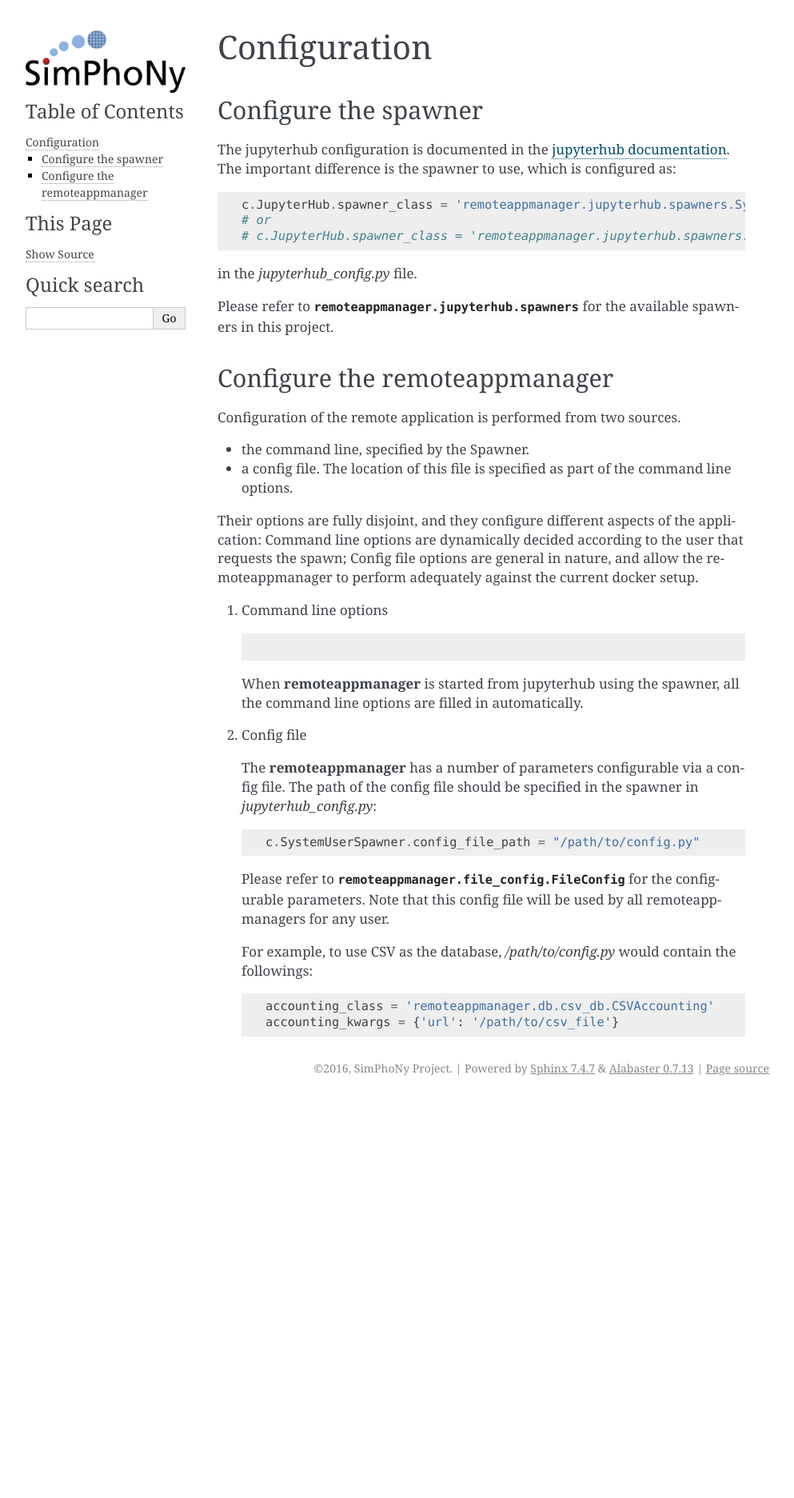
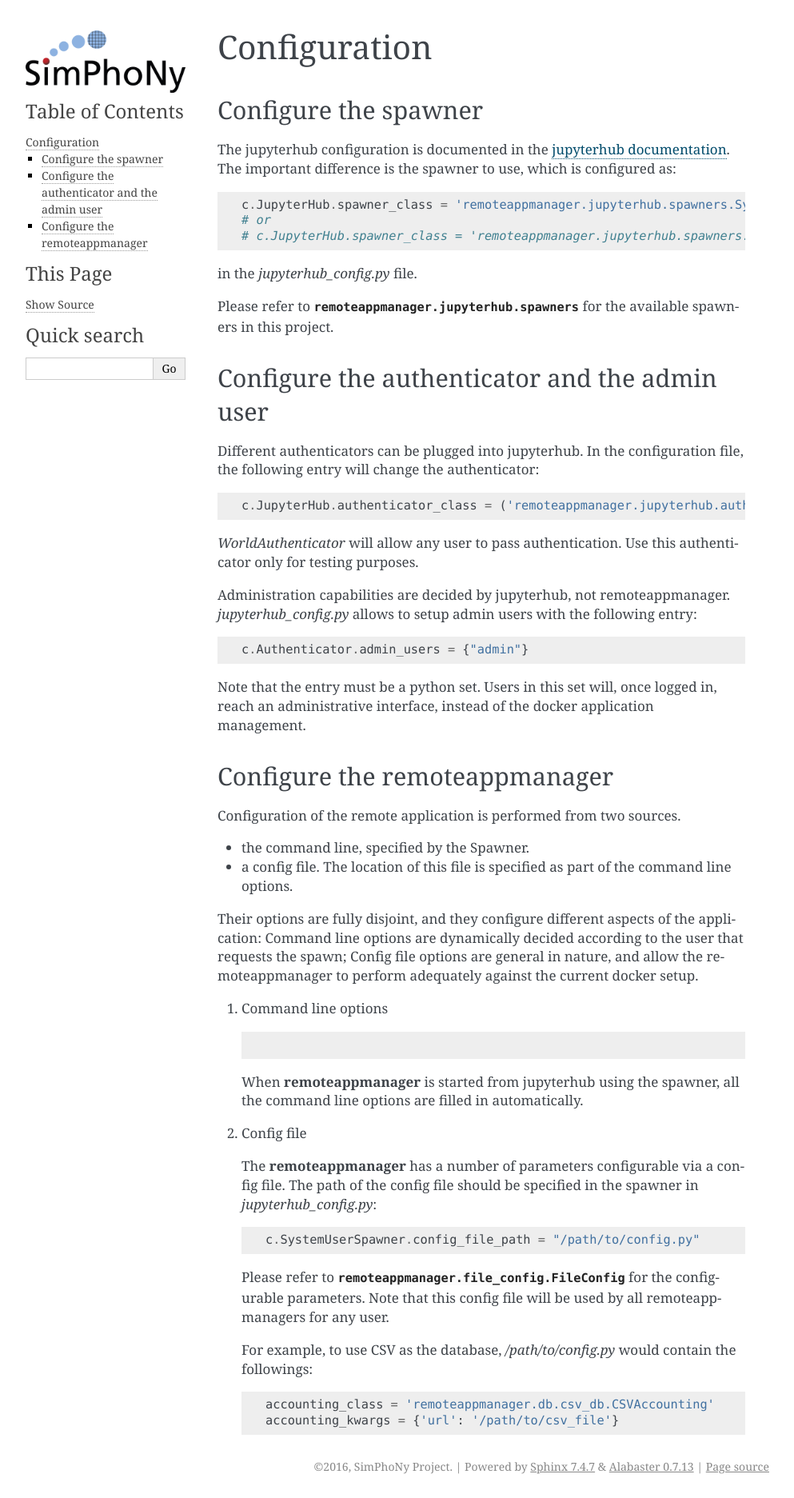
Before and after one commit to simphony/simphony-remote, a Sphinx documentation site: the page built from doc/source/configuration.rst, in a window 1280 px wide. Shown: the whole page at 80% size, without its empty margins (148-1141 px from the left). Built offline with Sphinx 7.4.7, drawn with Linux system fonts in a browser that asks for light colours; pages that are not in the unit, such as notebooks, are missing from menus; before the commit the page ends 1375 px from its top, so only the background shows below that.

Commit message:
Documentation for administrative feature

```diff
--- a/doc/source/configuration.rst
+++ b/doc/source/configuration.rst
@@ -19,6 +19,26 @@ in the `jupyterhub_config.py` file.
 Please refer to :py:mod:`remoteappmanager.jupyterhub.spawners` for the available spawners
 in this project.
 
+
+Configure the authenticator and the admin user
+----------------------------------------------
+
+Different authenticators can be plugged into jupyterhub. In the configuration
+file, the following entry will change the authenticator::
+
+     c.JupyterHub.authenticator_class = ('remoteappmanager.jupyterhub.auth.WorldAuthenticator')
+
+`WorldAuthenticator` will allow any user to pass authentication. Use this
+authenticator only for testing purposes.
+
+Administration capabilities are decided by jupyterhub, not remoteappmanager.
+`jupyterhub_config.py` allows to setup admin users with the following entry::
+
+    c.Authenticator.admin_users = {"admin"}
+
+Note that the entry must be a python set. Users in this set will, once logged
+in, reach an administrative interface, instead of the docker application
+management.
 
 .. _config_remoteappmanager:
 
--- a/doc/source/index.rst
+++ b/doc/source/index.rst
@@ -11,6 +11,7 @@ This documentation is for simphony-remote |version| (|release|)
 
    deployment
    configuration
+   administration
    utilities
    design
    developer
```
Also changed, not shown: doc/source/utilities.rst (+5 -2 lines).
